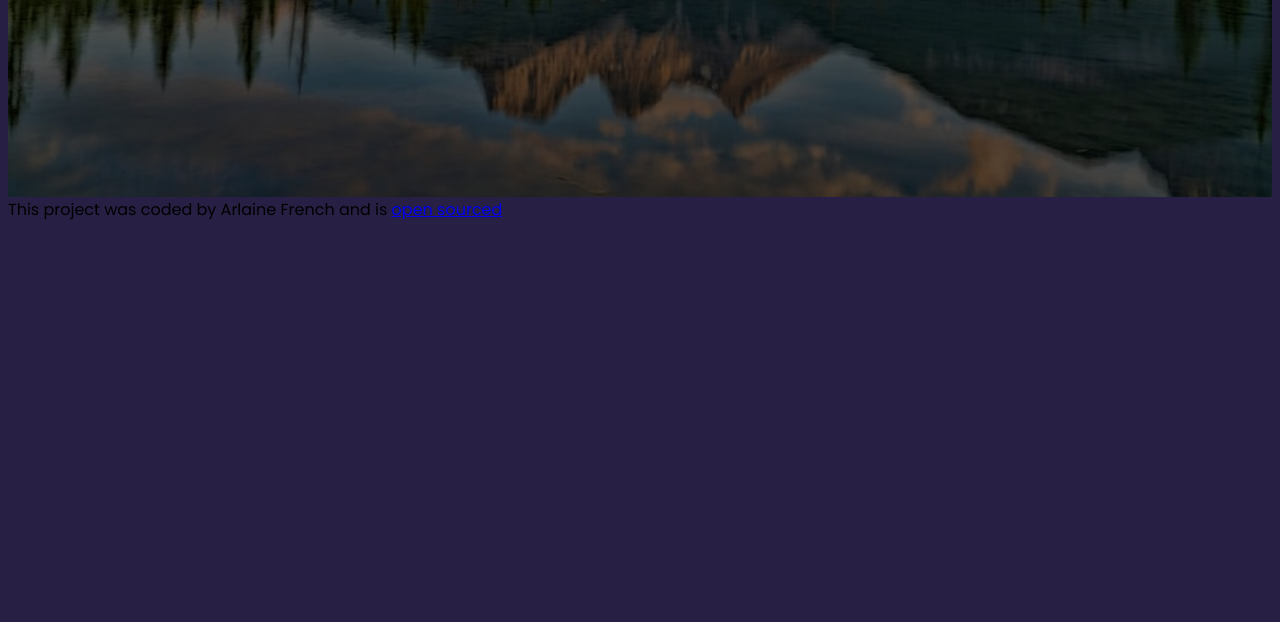
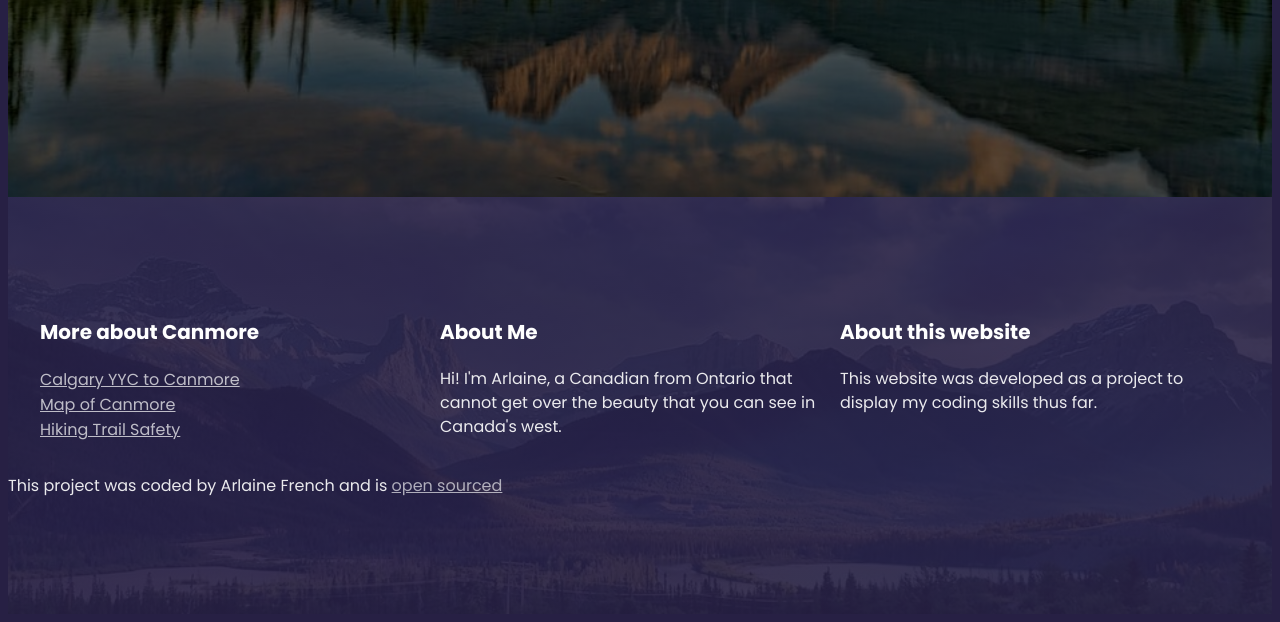
Before and after one commit to Arlaines/responsive-travel-project, a plain HTML site: page index.html in a window 1280 px wide. Shown: the part 548-1170 px from the top of the page. Before the commit the page ends 800 px from the top, so only its background shows below. Drawn offline with Linux system fonts and the light colour scheme.

Commit message:
created footer of landing page

```diff
--- a/index.html
+++ b/index.html
@@ -21,12 +21,56 @@
         <a href="#more">Learn more</a>
       </header>
       <footer>
+        <section class="grid">
+          <div>
+            <h3>More about Canmore</h3>
+            <ul>
+              <li>
+                <a
+                  href="#"
+                  target="https://thebanffblog.com/calgary-to-canmore/#:~:text=There%20is%20no%20airport%20in,and%20quiet%20to%20travel%20through."
+                  >Calgary YYC to Canmore</a
+                >
+              </li>
+              <li>
+                <a
+                  href=""
+                  target="http://www.albertatrailnet.com/downloads/Canmore%20Map.pdf"
+                  >Map of Canmore</a
+                >
+              </li>
+              <li>
+                <a
+                  href="https://www.alberta.ca/bears-and-outdoor-recreation"
+                  target="_blank"
+                  >Hiking Trail Safety</a
+                >
+              </li>
+            </ul>
+          </div>
+          <div>
+            <h3>About Me</h3>
+            <p>
+              Hi! I'm Arlaine, a Canadian from Ontario that cannot get over the
+              beauty that you can see in Canada's west.
+            </p>
+          </div>
+          <div>
+            <h3>About this website</h3>
+            <p>
+              This website was developed as a project to display my coding
+              skills thus far.
+            </p>
+          </div>
+        </section>
+        <p>
           This project was coded by Arlaine French and is
           <a
             href="https://github.com/Arlaines/responsive-travel-project"
             target="_blank"
             >open sourced</a
           >
+        </p>
       </footer>
     </div>
   </body>
--- a/src/style.css
+++ b/src/style.css
@@ -51,7 +51,50 @@ header a {
   display: inline-block;
   margin-top: 32px;
 }
-@media (max-width: 900px) {
+footer {
+  color: white;
+  background-image: linear-gradient(
+      rgba(39, 32, 68, 0.9),
+      rgba(39, 32, 68, 0.9)
+    ),
+    url("../images/footer-img.jpg");
+  background-repeat: no-repeat;
+  background-size: cover;
+  padding: 100px 0;
+}
+section {
+  max-width: 1200px;
+  margin: 0 auto;
+}
+footer h3 {
+  font-weight: 700;
+  font-size: 20px;
+  line-height: 1.5;
+}
+footer p {
+  font-weight: 400;
+  font-size: 16px;
+  line-height: 24px;
+  opacity: 0.9;
+  margin-right: 20px;
+}
+footer ul {
+  padding: 0;
+}
+footer li {
+  list-style: none;
+  margin: 0;
+  padding: 0;
+}
+footer a {
+  color: white;
+  opacity: 0.7;
+}
+.grid {
+  display: grid;
+  grid-template-columns: 1fr 1fr 1fr;
+}
+@media (max-width: 960px) {
   header {
     padding: 60px 0;
     line-height: 1;
```
Also changed, not shown: images/footer-img.jpg (added). Lines whose indentation alone changed are shown as unchanged.
